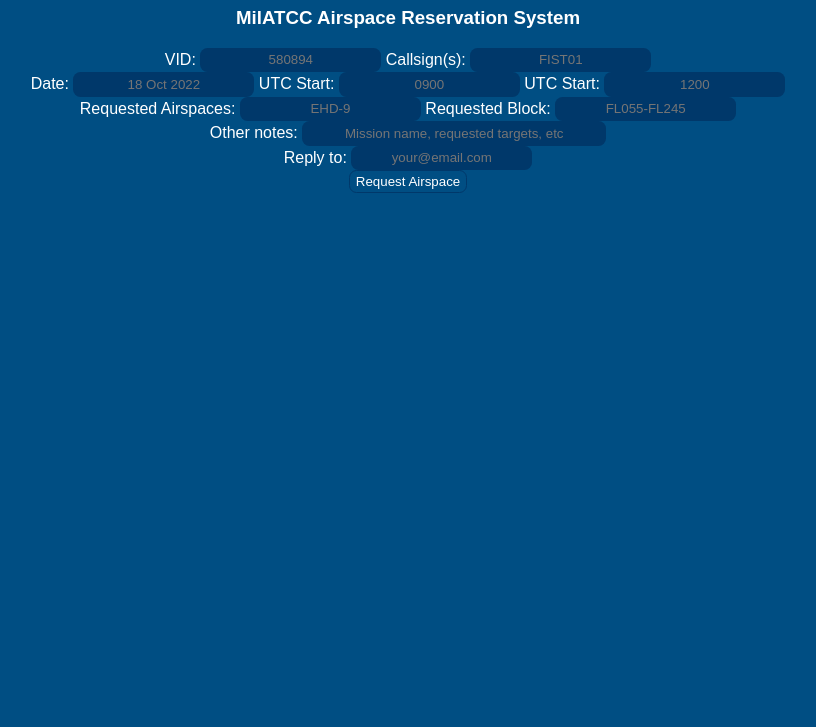
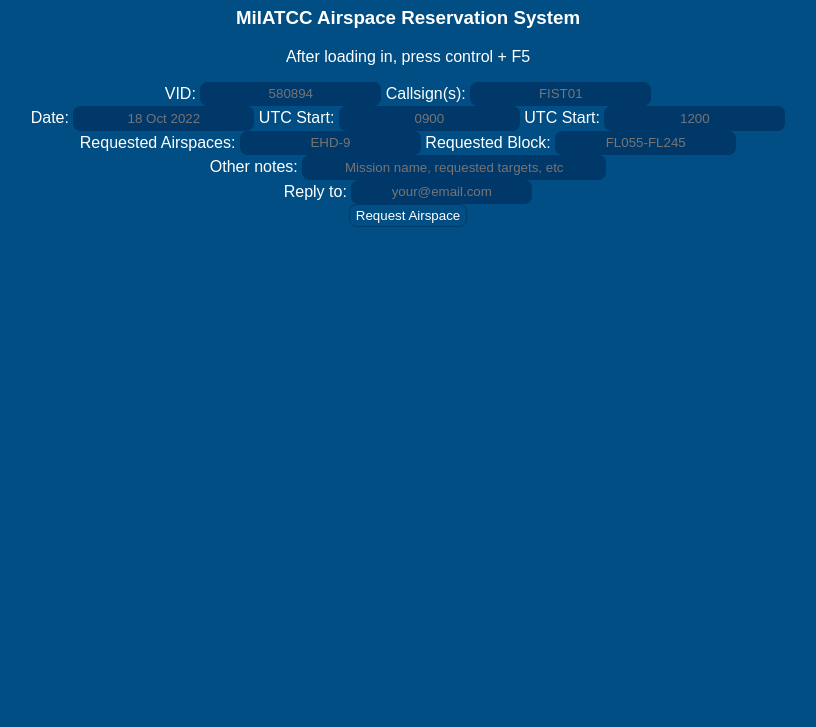
Before and after one commit to Olafie/IVAO-NL-MARS, a plain HTML site: page index.html in a window 1280 px wide. Shown: the part 73-800 px from the top of the page, without its empty margins (232-1048 px from the left). Drawn offline with Linux system fonts and the light colour scheme.

Commit message:
Update index.html

```diff
--- a/index.html
+++ b/index.html
@@ -29,7 +29,7 @@
     <center>
     <h1>IVAO NL MARS</h1>
     <h3>MilATCC Airspace Reservation System</h3>
-    <p hidden>After loading in, press control + F5</p>
+    <p>After loading in, press control + F5</p>
     <div class="form">
       <form action="mailto:olafblom4@gmail.com?subject=MARS Reservation" target="_blank" method="POST" enctype="text/plain">
         <label for="vid">VID: </label><input type="text" id="vid" name="VID" placeholder="580894">
```
